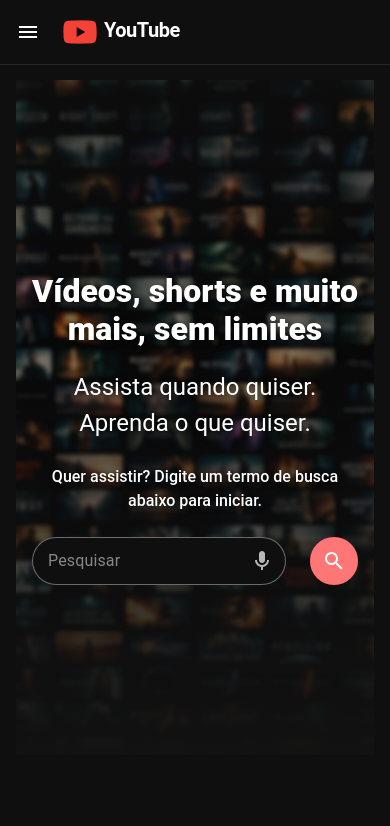
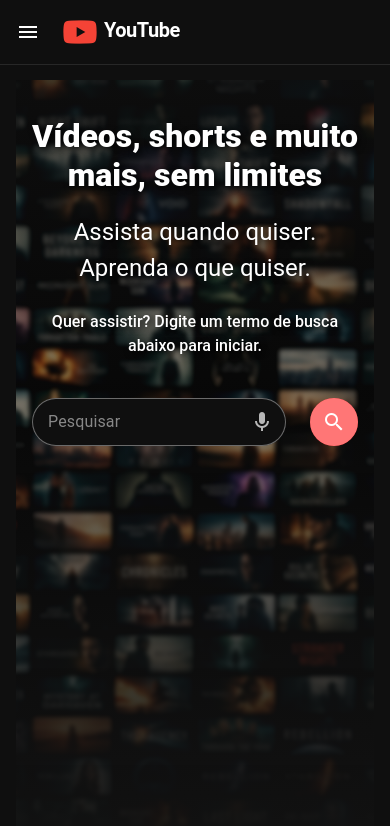
Before and after one commit to gabrielBielll/you-clone, a Vue app: page / in a window 390 px wide. Shown: the top 826 px of the page. Built offline with nearby package versions, Linux system fonts and the light colour scheme.

Commit message:
style: center search form on mobile views

```diff
--- a/src/components/AppSearchBar.vue
+++ b/src/components/AppSearchBar.vue
@@ -172,7 +172,32 @@ const rules = {
 }
 
 @media (max-width: 600px) {
-  .search-form {
+  .search-container:not(.is-searched) {
+    /* Garante que o container use ocupe a tela toda no mobile */
+    height: calc(100vh - 64px);
+    display: block !important;
+  }
+
+  .search-container:not(.is-searched) .hero-text {
+    position: absolute;
+    /* Coloca o texto logo acima do meio da tela. Subimos mais 48px para compensar o v-main/padding */
+    bottom: calc(50% + 40px + 48px);
+    width: 100%;
+    margin-bottom: 0;
+  }
+
+  .search-container:not(.is-searched) .search-form {
+    position: absolute;
+    top: 50%;
+    left: 50%;
+    /* Compensamos os 48px de deslocamento do header e padding do container */
+    transform: translate(-50%, calc(-50% - 48px)) !important;
+    width: 100%;
+    padding: 0 16px;
+    margin: 0 !important;
+  }
+
+  .search-container.is-searched .search-form {
     padding: 0 16px;
   }
 }
```
